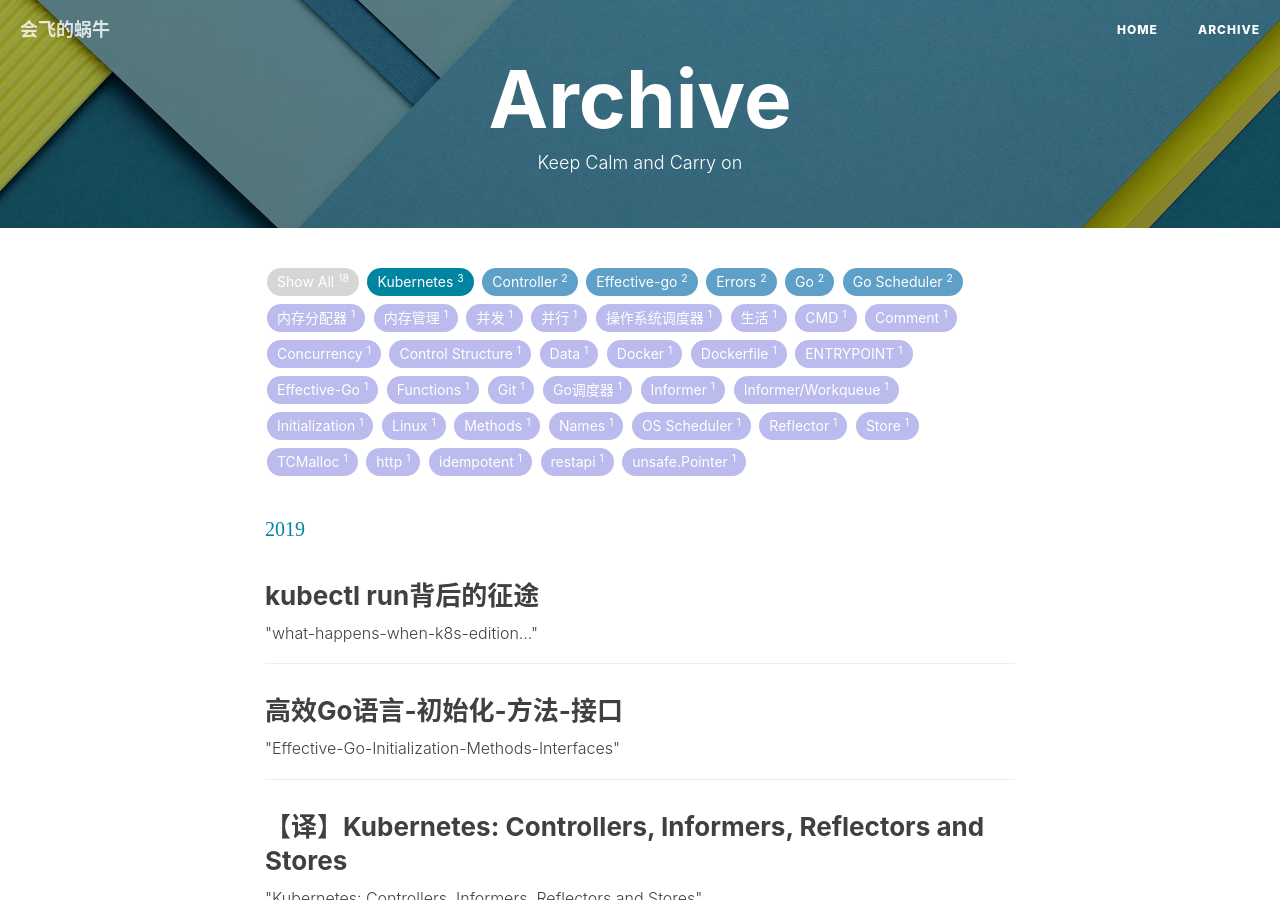
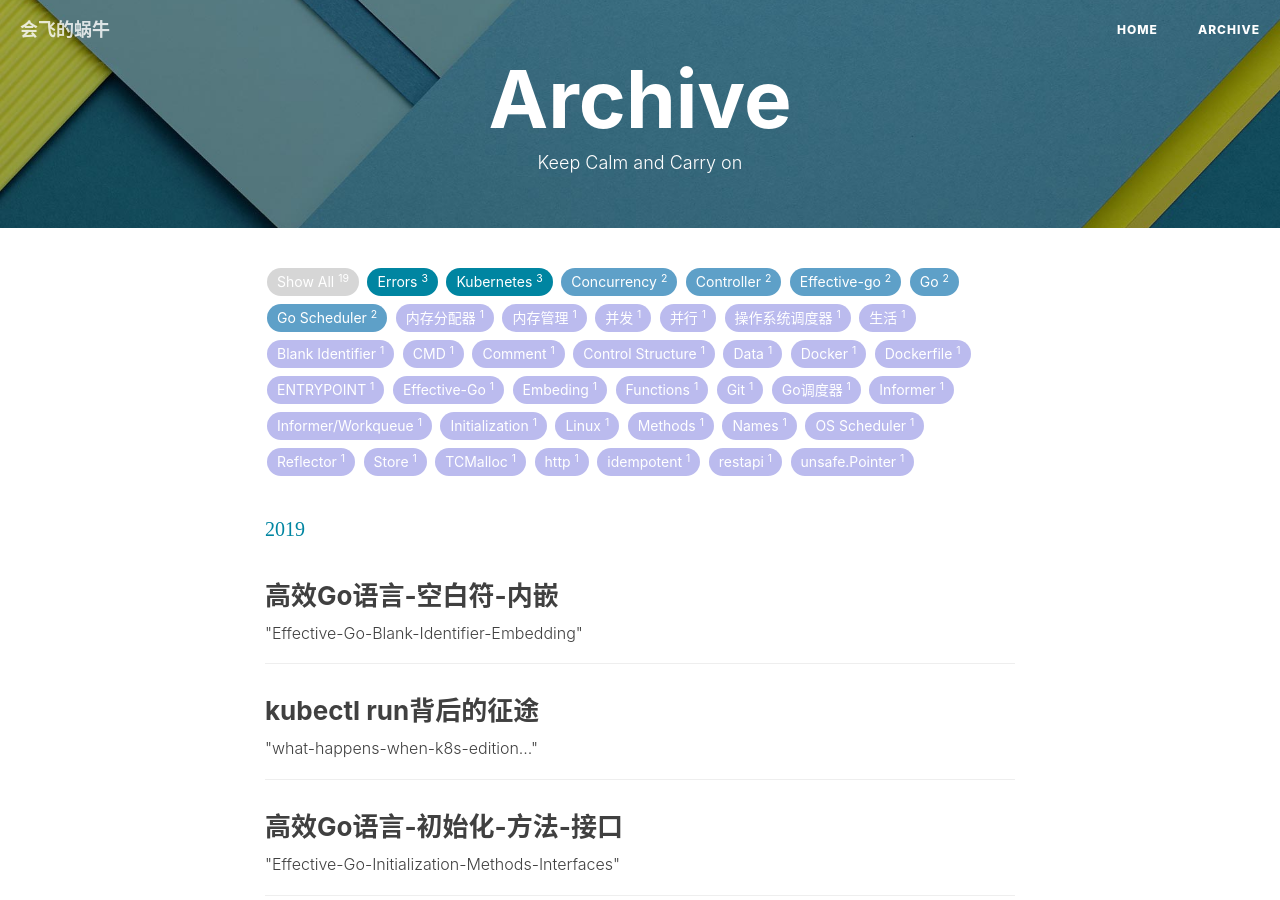
Before and after one commit to torubylist/blog, a Jekyll site: the page built from tags.html, in a window 1280 px wide and 900 px high. Built offline with Jekyll 4.4.1, drawn with Linux system fonts in a browser that asks for light colours; nearby versions of some CDN libraries; comment, search, counter and statistics services are not loaded; some of the changed lines change nothing that is shown.

Commit message:
add blank-identifier-embeddig

````diff
--- /dev/null
+++ b/_posts/2019-05-26-effective-go-blank-identifiers-embedding.md
@@ -0,0 +1,229 @@
+---
+layout:     post
+title:      "高效Go语言-空白符-内嵌"
+subtitle:   " \"Effective-Go-Blank-Identifier-Embedding\""
+date:       2019-05-26 20:00:00
+author:     "会飞的蜗牛"
+header-img: "img/effective-go.jpg"
+tags:
+    - Blank Identifier
+    - Embeding
+    - Concurrency
+    - Errors
+
+---
+> 翻译主要是为了更好的掌握文中的内容，如有不妥之处或者想我交流，欢迎随时给我发邮件，谢谢。yongpingzhao1#gmail.com
+
+# 空白标志符
+到目前为止，我们已经在loop和maps的上下文中多次提过空白标志符。任何类型的值都可以分配或声明空白标识符，并且丢弃该值也不会任何害处。这有点像写入Unix /dev/null 文件，它表示一个只写值，用作需要变量但实际值无关的占位符。它的用途比我们已经看过的更广泛。
+
+- 多个赋值中的空白标识符
+- 在for range循环中使用空标识符是一般情况的特例：多重赋值。
+
+如果赋值给多个值，但其中一个值并不会被程序使用，则赋值左侧的空白标识符将不会创建虚拟变量并清楚地表明该值将被丢弃。例如，当函数返回值和错误，但我们只需要错误时，这时就可以使用空白标识符来丢弃不相关的值。
+
+```
+if _, err := os.Stat(path); os.IsNotExist(err) {
+	fmt.Printf("%s does not exist\n", path)
+}
+```
+
+有时，您会看到丢弃错误值的代码，以便忽略错误，这是一种可怕的做法。写golang代码需要始终检查错误返回，这是有原因的。
+
+```
+// Bad! This code will crash if path does not exist.
+fi, _ := os.Stat(path)
+if fi.IsDir() {
+    fmt.Printf("%s is a directory\n", path)
+}
+```
+
+
+## 未使用的导入和变量
+导入包或声明变量而不使用它是错误的。未使用的导入会破坏程序并减慢编译速度，而进行了初始化但未使用的变量则至少是计算的浪费，并且可能表示更大的错误。但是，当程序处于活跃开发状态时，通常会出现未使用的导入和变量，删除它们只是为了让编译继续进行，只是为了以后再次需要它们。空白标识符则为我们提供了一种解决方案。
+
+这个尚未写完的程序有两个未使用的导入（fmt和io）和一个未使用的变量（fd），所以它不会编译，但是我们来看看到目前为止代码是否正确的。
+
+```
+package main
+
+import (
+    "fmt"
+    "io"
+    "log"
+    "os"
+)
+
+func main() {
+    fd, err := os.Open("test.go")
+    if err != nil {
+        log.Fatal(err)
+    }
+    // TODO: use fd.
+}
+```
+要消除有关未使用导入的错误，请使用空白标识符来引用导入包中的符号。类似地，将未使用的变量fd分配给空白标识符将消除未使用的变量的错误。这个版本的程序确实剋编译成功。
+
+```
+package main
+
+import (
+    "fmt"
+    "io"
+    "log"
+    "os"
+)
+
+var _ = fmt.Printf // For debugging; delete when done.
+var _ io.Reader    // For debugging; delete when done.
+
+func main() {
+    fd, err := os.Open("test.go")
+    if err != nil {
+        log.Fatal(err)
+    }
+    // TODO: use fd.
+    _ = fd
+}
+```
+
+按照惯例，消除导入错误的声明应该在导入之后立即进行，并进行注释，便于查找和提醒方便以后清理。
+
+
+## 为副作用导入
+最终，上一个示例中未使用的导入（如fmt或io）应该被使用或者删除。空白赋值将代码标识为WIP。 但有时有用的是包的副作用，代码中无需显示使用包。例如，在init函数期间，net/http/pprof包会注册提供调试信息的HTTP处理程序。它有一个导出的API，但大多数客户端只需要处理程序注册并通过网页访问其数据。要是仅仅为了包的副作用导入包，请将包重命名为空标识符：
+
+```
+import _ "net/http/pprof"
+```
+
+这种类型的导入很明显，就是为了包的副作用才导入的包，因为并没有其他的用途。在这个文件中，它没有名字。（如果它有，但是我们没有使用这个名字，编译器就会拒绝这个程序）
+
+## 接口检查
+
+正如我们在上面的接口讨论中所看到的，类型不需要明确声明它实现了某个接口。相反，类型只是通过实现接口的方法来实现接口。 实际上，大多数接口转换都是静态的，因此在编译时进行检查。 例如，将`*os.File`传递给期望参数是`io.Reader`的函数将不会编译，除非`*os.File`实现了`io.Reader`接口。
+
+但是，某些接口检查确实是在运行时进行的。`encoding/json`包中一个实例，该包定义了Marshaler接口。 当JSON编码器接收到实现该接口的值时，编码器调用值的`marshaling`方法将其转换为JSON而不是执行标准转换。编码器在运行时使用类型断言检查此属性，如：
+
+```
+m, ok := val.(json.Marshaler)
+```
+
+如果只需要询问类型是否实现了某个接口，而不实际使用接口本身，请使用空白标识符忽略类型声明的值：
+
+```
+if _, ok := val.(json.Marshaler); ok {
+    fmt.Printf("value %v of type %T implements json.Marshaler\n", val, val)
+}
+```
+
+出现这种情况的一个原因必须确保在包中实现了满足该接口的类型。如果一个类型，例如json.RawMessage，需要一个自定义的JSON编码，它应该实现json.Marshaler，但没有静态转换，编译器就不会自动验证这一点。 如果类型无意中没有满足该接口，则JSON编码器仍然可以工作，但不会使用自定义实现。为了保证实现正确，可以在包中使用使用空标识符的全局声明：
+
+```
+var _ json.Marshaler = (*RawMessage)(nil)
+```
+
+在此声明中，涉及将`*RawMessage`转换为`Marshaler`的赋值，则要求`*RawMessage`实现`Marshaler`，并且会在编译时检查该属性。 如果`json.Marshaler`接口发生更改，此程序包将不能编译，我们就会注意到代码需要更新。
+
+此代码中，空白标识符表示声明仅存在于类型检查中，而不是创建变量。但是，不要为满足接口的每种类型执行此操作。按照惯例，只有在代码中不存在静态类型转换时才会使用此类声明，这并不常见。
+
+# 内嵌
+Go没有提供典型的类型驱动的子类化概念，但它确实能够通过在结构体或接口中嵌入类型来“借用”已经实现的各个部分。
+
+接口嵌入非常简单。我们之前提到过io.Reader和io.Writer接口，看看他们的定义。
+
+```
+type Reader interface {
+    Read(p []byte) (n int, err error)
+}
+
+type Writer interface {
+    Write(p []byte) (n int, err error)
+}
+```
+
+io 包还导出了几个其他的接口，这些接口指定了可以实现多个这样的方法的对象。 例如，有io.ReadWriter，一个包含Read和Write的接口。我们也可以通过明确地列出这两个方法来指定io.ReadWriter，但是将两个接口嵌入以形成新接口的设计更容易理解也更令人回味，如下所示：
+
+```
+// ReadWriter is the interface that combines the Reader and Writer interfaces.
+type ReadWriter interface {
+    Reader
+    Writer
+}
+```
+
+这看起来就如他所示：一个ReadWriter既能做Reader的事情也可以做Writer的事情。这是一个嵌入接口的联合体（这些接口的方法不能有交集）。只有接口能够嵌入接口。
+
+类似的想法也可以应用于结构体的定义，其实现稍稍复杂一些。bufio包有两个结构类型，bufio.Reader和bufio.Writer，它们分别实现了io包的类似接口。bufio还实现了一个缓冲的reader/writer，它通过使用嵌入将读取器和写入器组合到一个结构中来实现：它列出了结构体中的类型但却不给它们字段命名。
+
+```
+// ReadWriter stores pointers to a Reader and a Writer.
+// It implements io.ReadWriter.
+type ReadWriter struct {
+    *Reader  // *bufio.Reader
+    *Writer  // *bufio.Writer
+}
+```
+嵌入的元素是结构体的指针，当然必须初始化以指向有效的结构体，然后才能使用它们。该
+ReadWriter结构可以写成
+
+```
+type ReadWriter struct {
+    reader *Reader
+    writer *Writer
+}
+```
+
+但是为了提升字段的方法使其满足io接口，我们还需要提供转发方法，如下所示：
+
+```
+func (rw *ReadWriter) Read(p []byte) (n int, err error) {
+    return rw.reader.Read(p)
+}
+```
+通过对结构体直接进行“内嵌”，我们避免了一些复杂的记录。 内嵌类型的方法是免费使用的，这意味着bufio.ReadWriter不仅具有bufio.Reader和bufio.Writer的方法，它还满足所有三个接口：io.Reader，io.Writer和io.ReadWriter。
+
+嵌入与子类化有很重要的不同之处。当我们内嵌一个类型时，该类型的方法会自动成为外部类型的方法，但是当它们被调用时，方法的接收者是内部类型，而不是外部类型。在我们的示例中，当调用bufio.ReadWriter的Read方法时，它与上面写出的转发方法具有完全相同的效果。接收器是ReadWriter的的reader字段，而不是ReadWriter本身。
+
+内嵌也可以简洁方便。 此示例显示嵌入字段以及常规命名字段。
+
+```
+type Job struct {
+    Command string
+    *log.Logger
+}
+```
+现在，Job类型具有Print，Printf，Println和*log.Logger的其他方法。当然，我们可以给Logger一个字段名称，但是没有必要这样做。现在，一旦初始化，我们就可以记录Job：
+
+```
+job.Println("starting now...")
+```
+
+Logger是Job结构体的常规字段，因此我们可以在Job的构造函数中以常规的方式初始化它，就像这样，
+
+
+```
+func NewJob(command string, logger *log.Logger) *Job {
+    return &Job{command, logger}
+}
+```
+
+或者更复杂点,
+
+```
+job := &Job{command, log.New(os.Stderr, "Job: ", log.Ldate)}
+```
+
+如果我们需要直接引用嵌入字段，则忽略包限定符，将字段的类型名称用作字段名称，就像ReadWriter结构的Read方法中一样。在这里，如果我们需要访问Job变量作业的*log.Logger，我们将编写job.Logger，如果我们想要优化Logger的方法，这将非常有用。
+
+```
+func (job *Job) Printf(format string, args ...interface{}) {
+    job.Logger.Printf("%q: %s", job.Command, fmt.Sprintf(format, args...))
+}
+```
+
+内嵌类型引入了命名冲突的问题，但要解决这个问题也不难。
+
+首先，如果内嵌类型跟外部类型有相同的字段或者方法X，则内嵌的字段或方法X会被隐藏. 如果log.Logger包含一个名为Command的字段或方法，则Job的Command字段将占主导地位。
+
+其次，同一名称出现在同一嵌套级别是错误的，如果Job结构包含另一个名为Logger的字段或方法，则嵌入log.Logger就是错误的。但是，如果重复名称在类型定义之外的程序中从未使用过，则不会导致错误。这个限定为在外部进行类型嵌入修改提供了保护。如果新添加的字段与另一个子类型中的字段冲突，如果该字段没有被访问过），也同样不会有问题。
````
Also changed, not shown: _posts/2019-05-25-Effective-Go-Initialization-Methods.md (+1 -0 lines).
